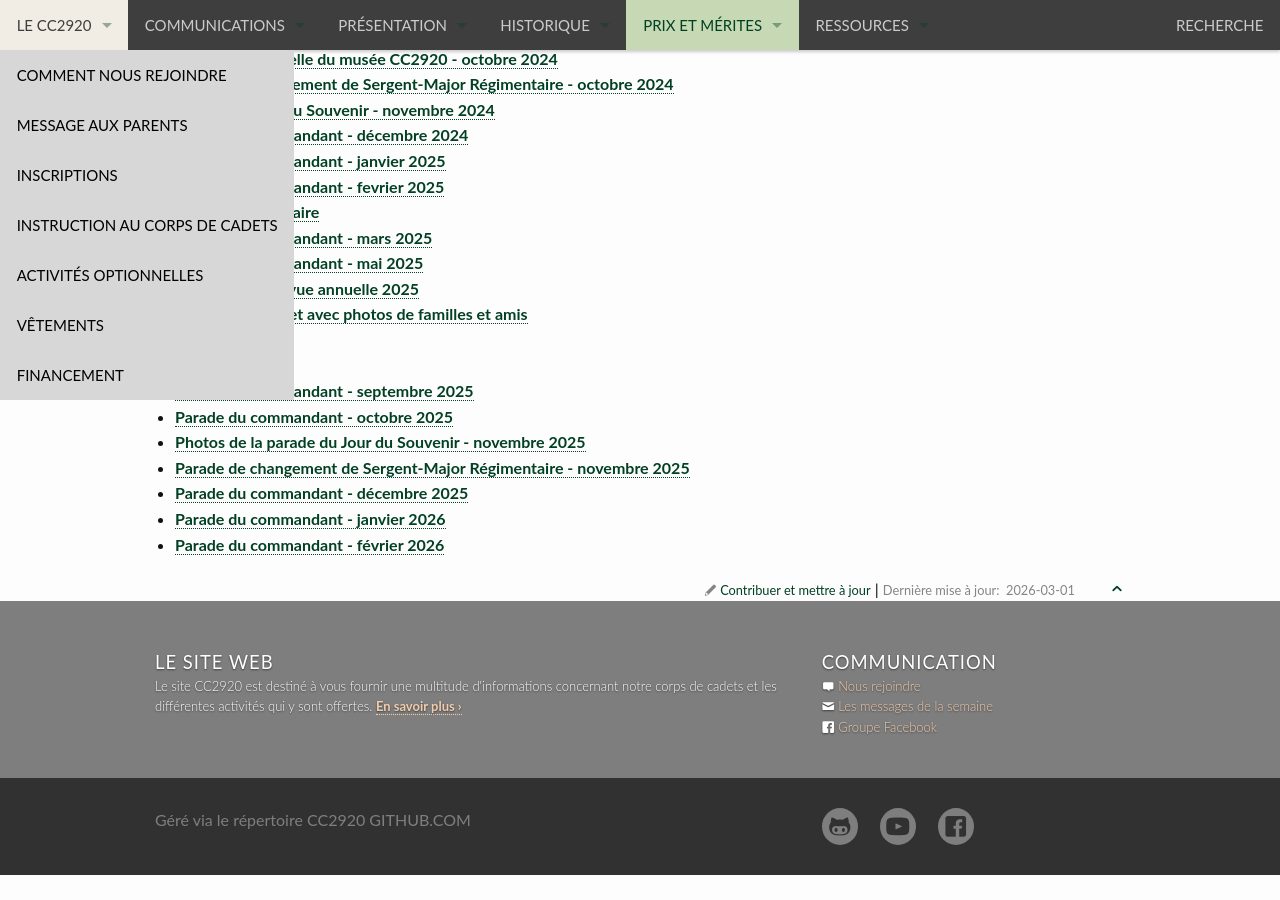
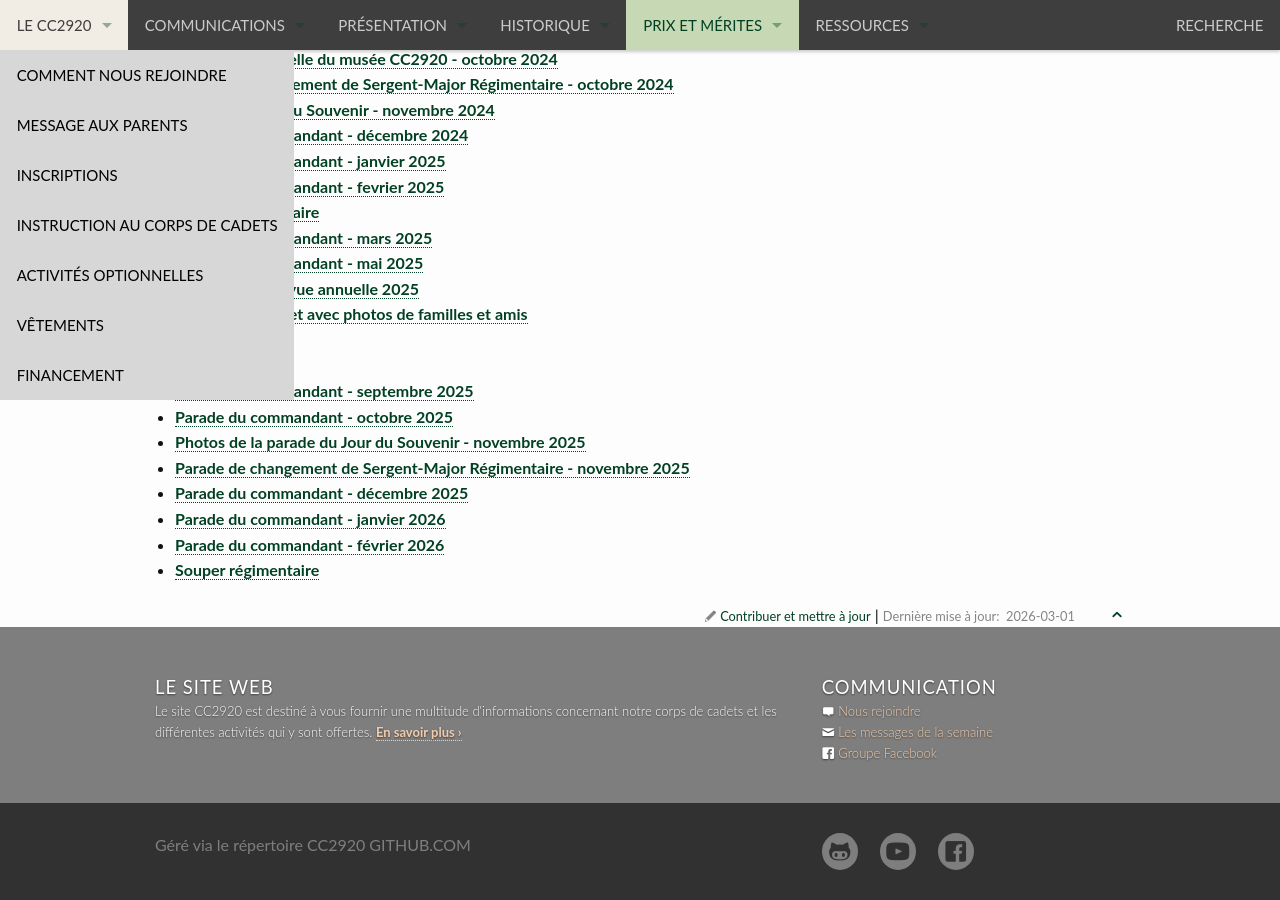
Before and after one commit to CC2920/web, a Jekyll site: the page built from _prix/photos.md, in a window 1280 px wide and 900 px high, scrolled down 5209 px. Built offline with Jekyll 4.4.1, drawn with Linux system fonts in a browser that asks for light colours; before the commit the page ends 6084 px from its top, so only the background shows below that.

Commit message:
Add link for Souper régimentaire photo

```diff
--- a/_prix/photos.md
+++ b/_prix/photos.md
@@ -202,3 +202,4 @@ title: "Galerie de photos"
 * [Parade du commandant - décembre 2025](https://photos.app.goo.gl/nT86Yr18J16B7Tg79)
 * [Parade du commandant - janvier 2026](https://photos.app.goo.gl/ikUKpVqPxYknXwxG6)
 * [Parade du commandant - février 2026](https://photos.app.goo.gl/QckncFGrGYeL3PDD6)
+* [Souper régimentaire](https://photos.app.goo.gl/5F5sxBgVrbM2tZSe7)
```
